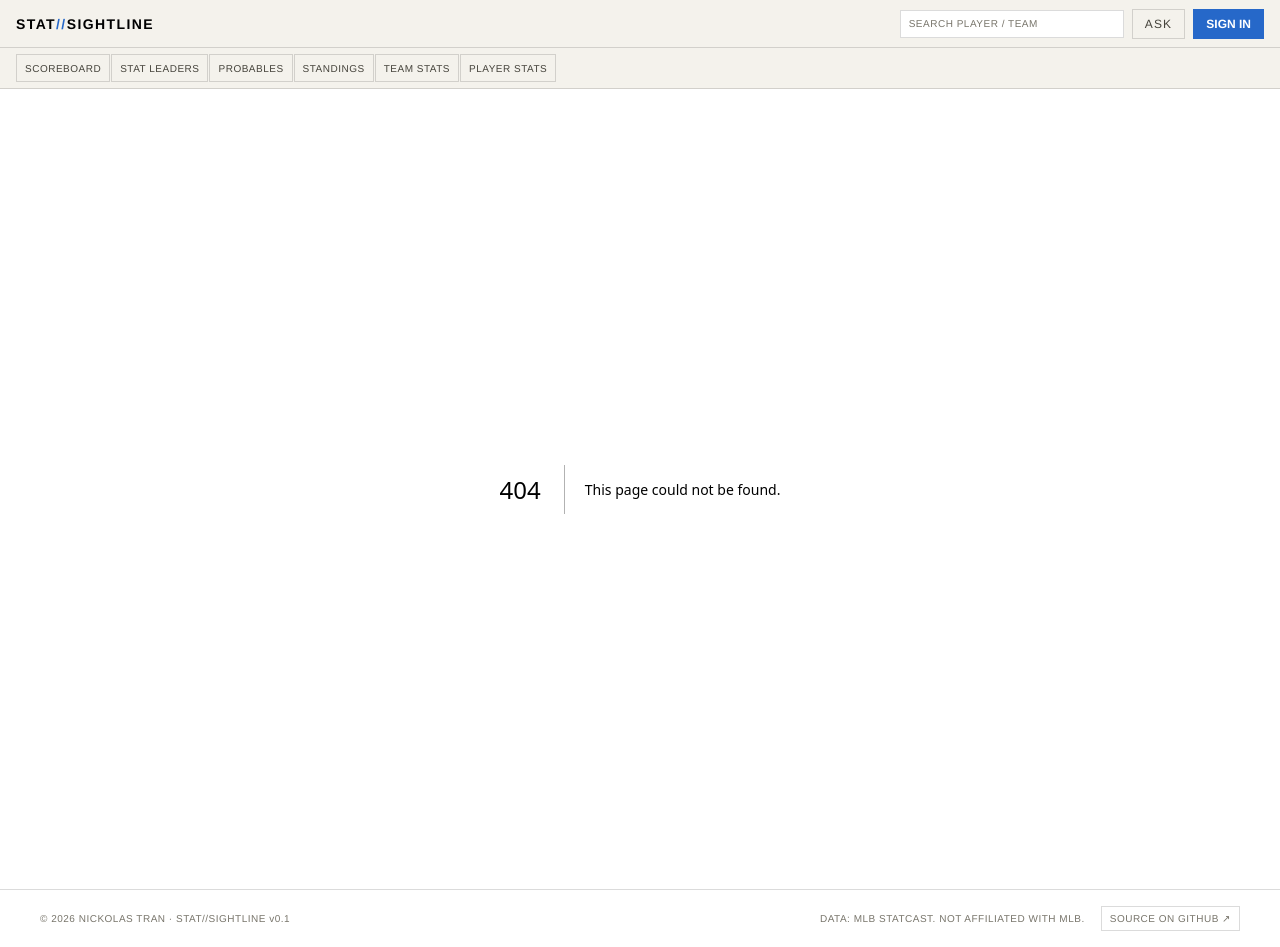
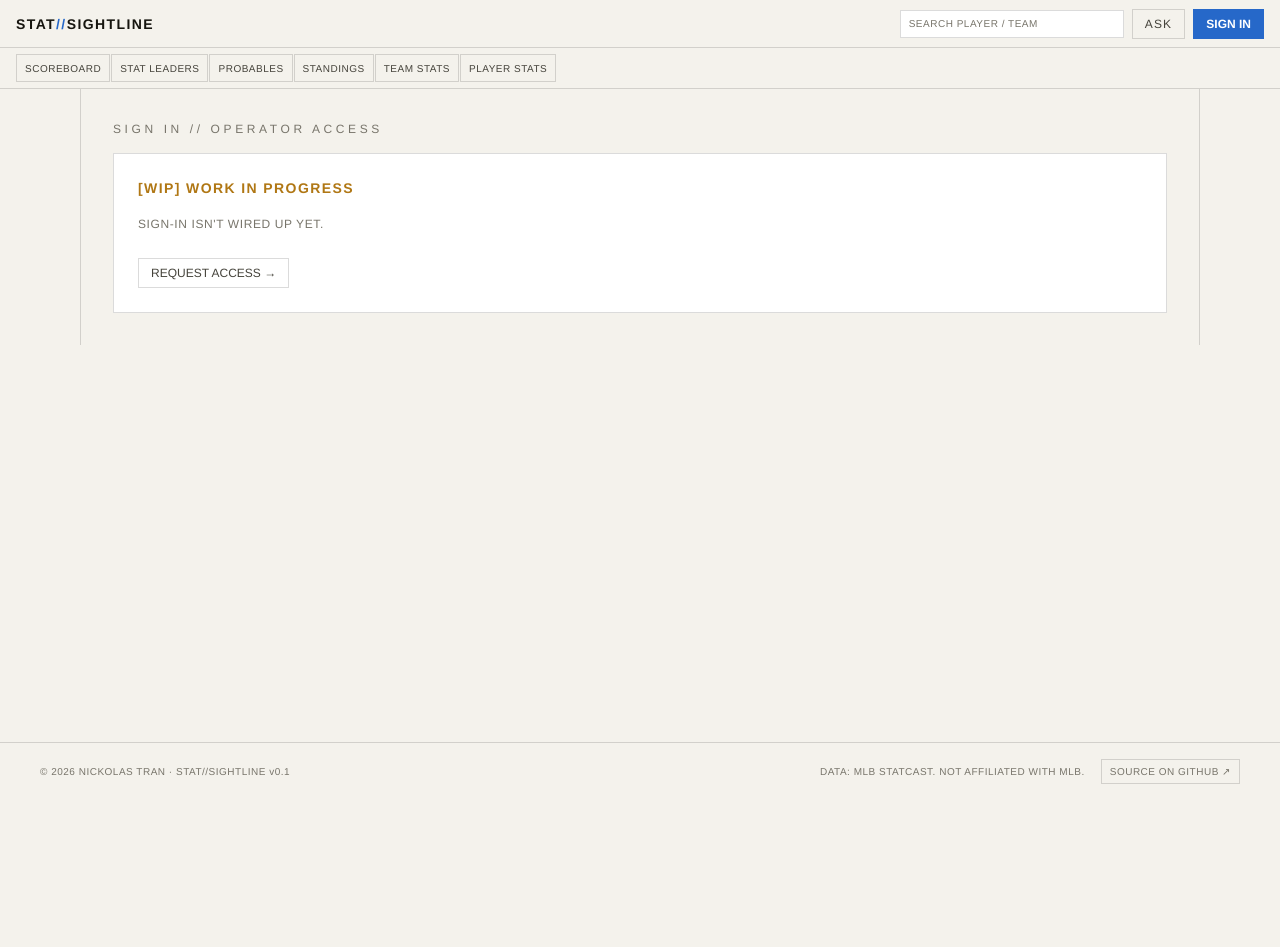
Before and after one commit to nickolastran/stat-sightline, a Next.js app in the folder frontend/: page /signin in a window 1280 px wide. Before the commit this address had no page. After the commit the page ends 800 px from the top, so only its background shows below. Built offline with nearby package versions, Linux system fonts and the light colour scheme.

Commit message:
add: sign in temp

```diff
--- a/frontend/app/layout.tsx
+++ b/frontend/app/layout.tsx
@@ -33,7 +33,7 @@ export default function RootLayout({
               ASK
             </Link>
             <Link
-              href="/#access"
+              href="/signin"
               className="border border-accent bg-accent px-3 py-1.5 font-bold text-white hover:opacity-90"
             >
               SIGN IN
--- /dev/null
+++ b/frontend/app/signin/page.tsx
@@ -0,0 +1,35 @@
+import type { Metadata } from "next";
+import Link from "next/link";
+
+export const metadata: Metadata = {
+  title: "SIGN IN — STAT//SIGHTLINE",
+  description: "Operator sign-in — not yet available.",
+};
+
+/* Placeholder until auth exists. The landing page's access form is the only
+   live path in, so point there rather than dead-ending. */
+export default function SignInPage() {
+  return (
+    <div className="mx-auto max-w-6xl px-4">
+      <section className="border-x border-line px-4 py-8 sm:px-8">
+        <p className="mb-4 text-xs tracking-[0.3em] text-ink-3">
+          SIGN IN // OPERATOR ACCESS
+        </p>
+        <div className="border border-line bg-surface p-6">
+          <h1 className="text-sm font-bold tracking-widest text-warn">
+            [WIP] WORK IN PROGRESS
+          </h1>
+          <p className="mt-4 text-xs leading-5 tracking-wider text-ink-3">
+            SIGN-IN ISN&apos;T WIRED UP YET.
+          </p>
+          <Link
+            href="/#access"
+            className="mt-6 inline-block border border-line px-3 py-1.5 text-xs text-ink-2 hover:border-accent hover:text-ink"
+          >
+            REQUEST ACCESS →
+          </Link>
+        </div>
+      </section>
+    </div>
+  );
+}
```
